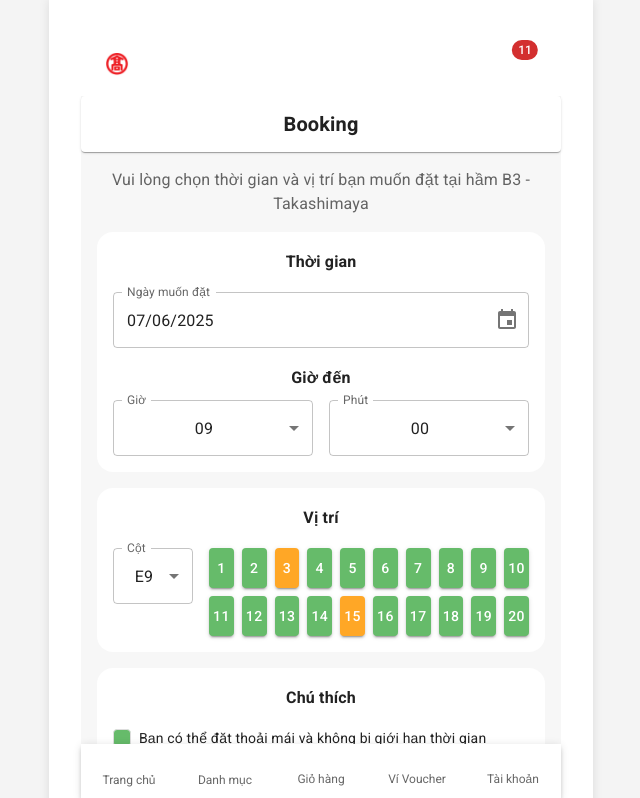
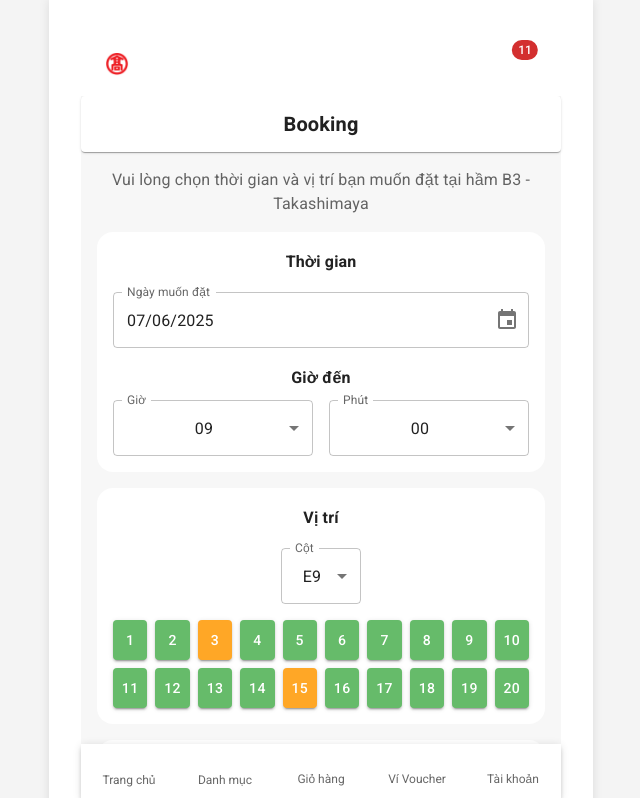
Before and after one commit to tuankiet-sudo/takaparking, a React (Vite) app: page /parking/book-slot in a window 1280 px wide. Shown: the top 798 px of the page, without its empty margins (319-959 px from the left). Built offline with nearby package versions, Linux system fonts and the light colour scheme; some icons are missing; a web font is replaced by a local one.

Commit message:
Update BookingPage.tsx

```diff
--- a/src/pages/BookingPage.tsx
+++ b/src/pages/BookingPage.tsx
@@ -181,14 +181,14 @@ const BookingPage = () => {
                     {/* --- Place Section --- */}
                     <Paper elevation={0} sx={{ p: 2, borderRadius: '16px', mb: 2 }}>
                         <Typography variant="subtitle1" sx={{ fontWeight: 'bold', mb: 2 }}>Vị trí</Typography>
-                        <Stack direction="row" spacing={2}>
-                            <FormControl sx={{ minWidth: 80 }}>
+                        <Stack direction="column" alignItems={'center'} spacing={2}>
+                            <FormControl sx={{ minWidth: 80, maxWidth: 200 }}>
                                 <InputLabel>Cột</InputLabel>
                                 <Select value={selectedColumn} label="Cột" onChange={(e) => setSelectedColumn(e.target.value)}>
                                     {columns.map(c => <MenuItem key={c} value={c}>{c}</MenuItem>)}
                                 </Select>
                             </FormControl>
-                            <Box sx={{ flexGrow: 1, display: 'grid', gridTemplateColumns: 'repeat(10, 1fr)', gap: 1 }}>
+                            <Box sx={{ flexGrow: 1, display: 'grid', gridTemplateColumns: 'repeat(10, 1fr)', gap: 1, width: '100%' }}>
                                 {Array.from({ length: 20 }, (_, i) => i + 1).map(slotNumber => {
                                     const status = getSlotStatus(selectedColumn, slotNumber);
                                     const isSelected = selectedSlots.includes(`${selectedColumn}-${slotNumber}`);
```
